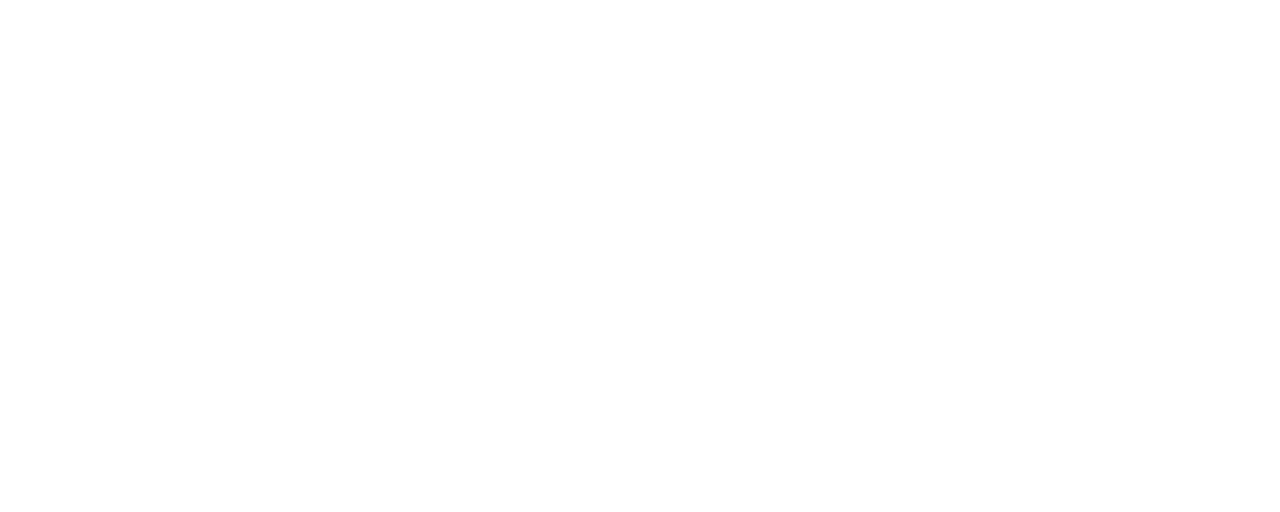
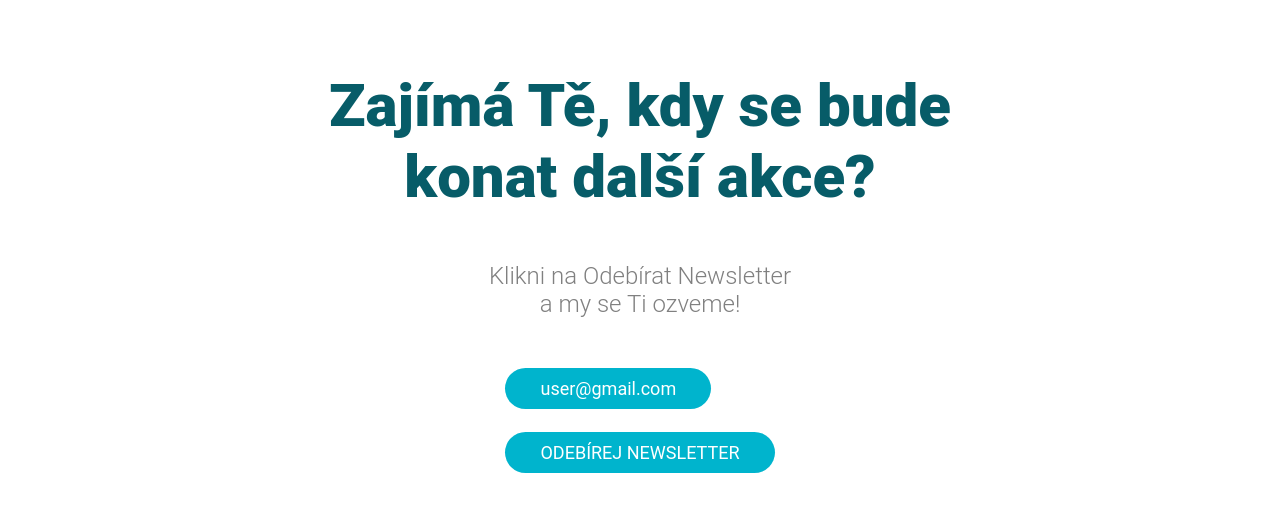
Before and after one commit to michaela9/reactgirls-app, a React (Create React App) app: page / in a window 1280 px wide. Shown: the part 5123-5635 px from the top of the page. Before the commit the page ends 5093 px from the top, so only its background shows below. Built offline with nearby package versions, Linux system fonts and the light colour scheme.

Commit message:
adding Newsletter section

```diff
--- a/src/App.js
+++ b/src/App.js
@@ -2,7 +2,13 @@
 import GlobalStyle from './globalStyles';
 import { BrowserRouter as Router, Switch, Route} from 'react-router-dom';
 
-import { InfoSection, Navbar, SponzorSection, ProductSection } from './components';
+import {
+  InfoSection,
+  Navbar,
+  SponzorSection,
+  ProductSection,
+  NewsletterSection
+} from './components';
 
 
 
@@ -14,6 +20,7 @@
       <InfoSection />
       <SponzorSection />
       <ProductSection />
+      <NewsletterSection />
     </Router>
   );
 }
--- /dev/null
+++ b/src/components/NewsletterSection/NewsletterSection.elements.js
@@ -0,0 +1,30 @@
+import styled from 'styled-components';
+
+export const Title = styled.h1`
+    font-size: 60px;
+    font-weight: 900;
+    color: rgba(7, 92, 104, 1);
+    margin-bottom: 50px;
+    text-align: center;
+`;
+
+export const SubTitle = styled.p`
+    font-size: 24px;
+    font-weight: 300;
+    color: grey;
+    margin-bottom: 50px;
+    text-align: center;
+`;
+
+export const TitleContainer = styled.div `
+    display: flex;
+    max-width: 680px;
+    flex-direction: column;
+    align-items: center;
+    margin: 100px;
+`;
+
+export const NewsletterContainer = styled.div `
+    display: flex;
+    justify-content: center;
+`;
--- /dev/null
+++ b/src/components/NewsletterSection/NewsletterSection.js
@@ -0,0 +1,26 @@
+import React from 'react';
+import { Title, SubTitle, NewsletterContainer, TitleContainer} from './NewsletterSection.elements';
+
+import { Container, ContainerColor, Button, ButtonContainer } from '../../globalStyles';
+
+
+function NewsletterSection() {
+    return (
+        <NewsletterContainer>
+            <TitleContainer>
+                <Title>
+                    Zajímá Tě, kdy se bude konat další akce?
+                </Title>
+                <SubTitle>
+                    Klikni na Odebírat Newsletter <br></br> a my se Ti ozveme!
+                </SubTitle>
+                <ButtonContainer>
+                    <Button>user@gmail.com</Button>
+                    <Button>ODEBÍREJ NEWSLETTER</Button>
+                </ButtonContainer>
+            </TitleContainer>
+        </NewsletterContainer>
+    )
+}
+
+export default NewsletterSection
--- a/src/components/index.js
+++ b/src/components/index.js
@@ -2,3 +2,4 @@
 export { default as InfoSection} from './InfoSection/InfoSection';
 export { default as SponzorSection} from './SponzorSection/SponzorSection';
 export { default as ProductSection} from './ProductSection/ProductSection';
+export { default as NewsletterSection} from './NewsletterSection/NewsletterSection';
--- a/src/index.js
+++ b/src/index.js
@@ -1,6 +1,7 @@
 import React from 'react';
 import ReactDOM from 'react-dom';
 import App from './App';
+<link href="https://fonts.googleapis.com/css2?family=Roboto:ital,wght@0,100;0,300;0,400;0,500;0,700;0,900;1,300;1,400&display=swap" rel="stylesheet"></link>
 
 ReactDOM.render(
   <App />,
```
